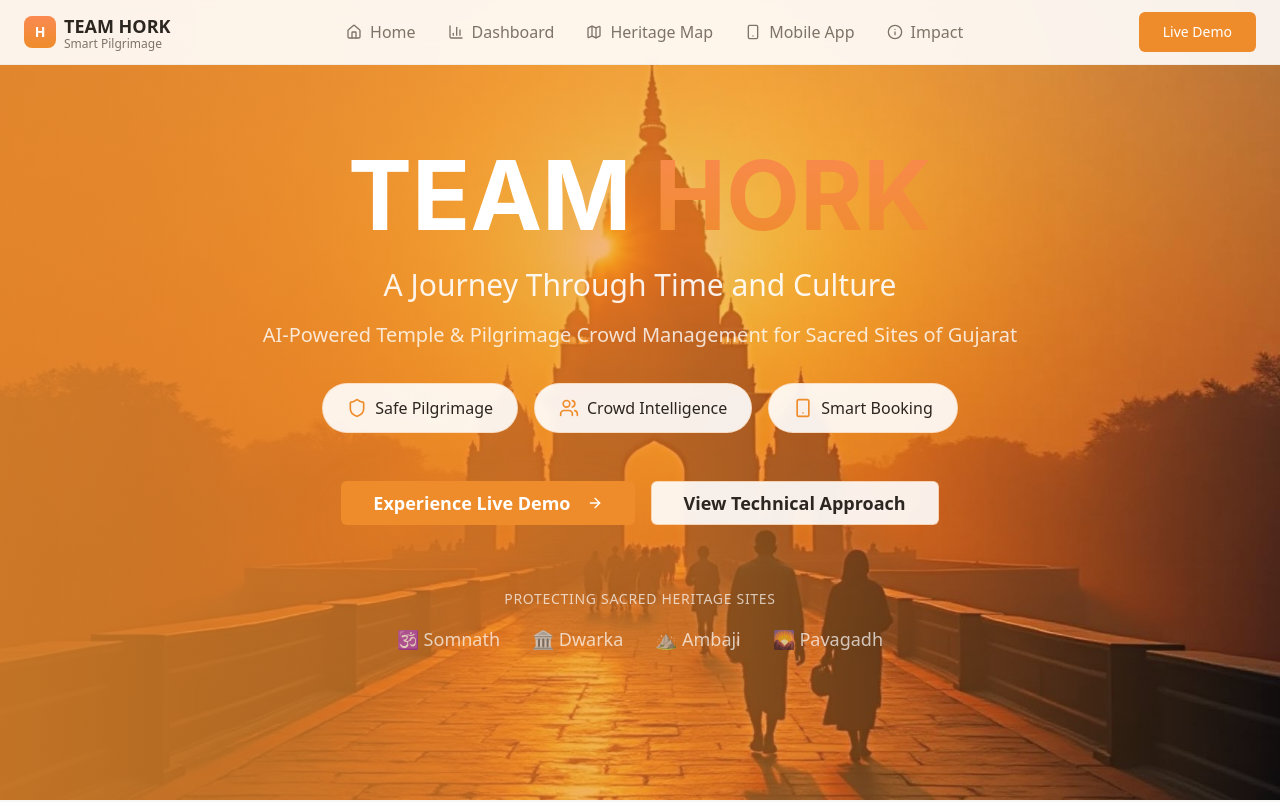
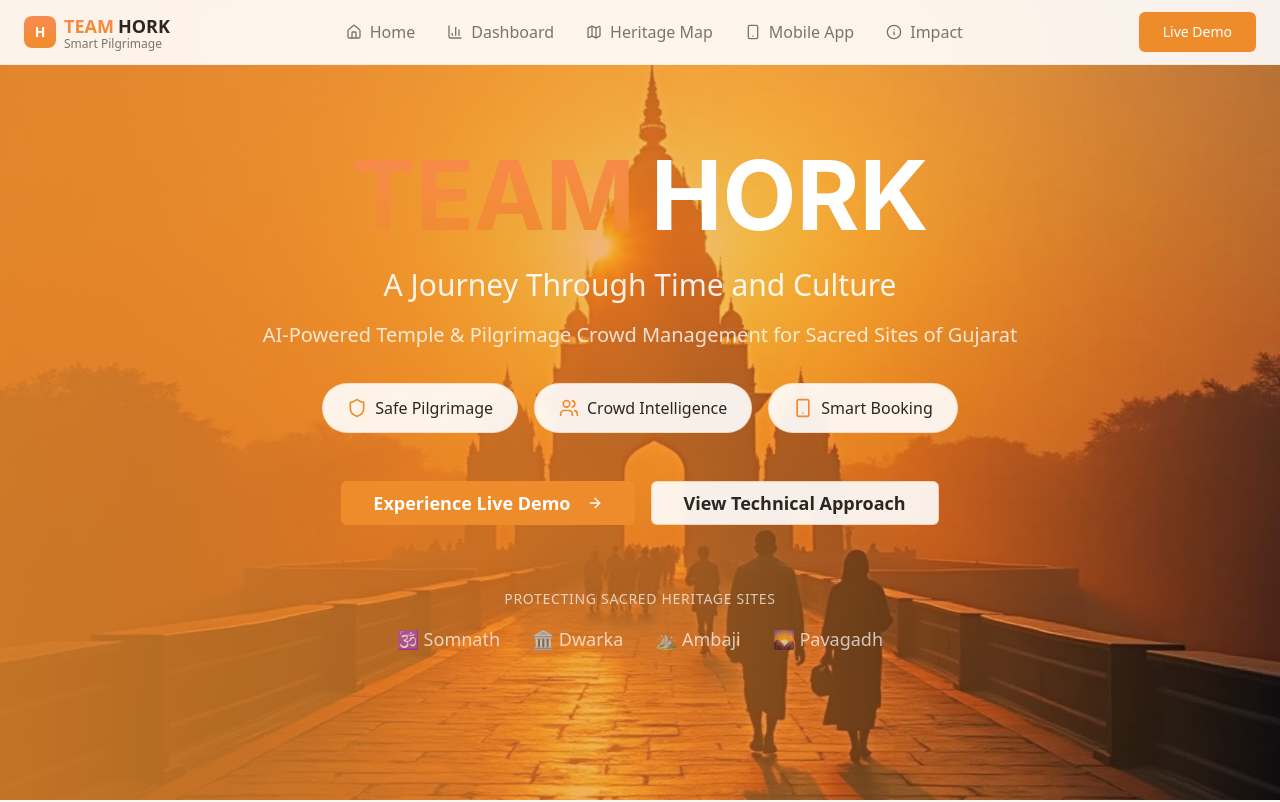
Before and after one commit to ipsitapp8/my-profile-explained, a React (Vite) app: page / in a window 1280 px wide. Shown: the top 802 px of the page. Built offline with nearby package versions, Linux system fonts and the light colour scheme; the HTML template or start-up script is replaced by a standard one.

Commit message:
Refactor color scheme

```diff
--- a/src/components/HeroSection.tsx
+++ b/src/components/HeroSection.tsx
@@ -16,8 +16,9 @@ export const HeroSection = () => {
       {/* Content */}
       <div className="relative z-10 max-w-7xl mx-auto px-6 text-center">
         <div className="mb-8">
-          <h1 className="text-6xl md:text-8xl font-bold text-primary-foreground mb-6 font-display">
-            TEAM <span className="bg-gradient-sacred bg-clip-text text-transparent">HORK</span>
+          <h1 className="text-6xl md:text-8xl font-bold mb-6 font-display">
+            <span className="bg-gradient-sacred bg-clip-text text-transparent">TEAM</span>
+            <span className="text-primary-foreground ml-4">HORK</span>
           </h1>
           <p className="text-2xl md:text-3xl text-primary-foreground/90 mb-4 font-medium">
             A Journey Through Time and Culture
--- a/src/components/Navigation.tsx
+++ b/src/components/Navigation.tsx
@@ -23,7 +23,10 @@ export const Navigation = () => {
               <span className="text-primary-foreground font-bold text-sm">H</span>
             </div>
             <div>
-              <div className="font-bold text-card-foreground text-lg">TEAM HORK</div>
+              <div className="font-bold text-lg">
+                <span className="bg-gradient-sacred bg-clip-text text-transparent">TEAM</span>
+                <span className="text-card-foreground ml-1">HORK</span>
+              </div>
               <div className="text-xs text-muted-foreground -mt-1">Smart Pilgrimage</div>
             </div>
           </div>
```
